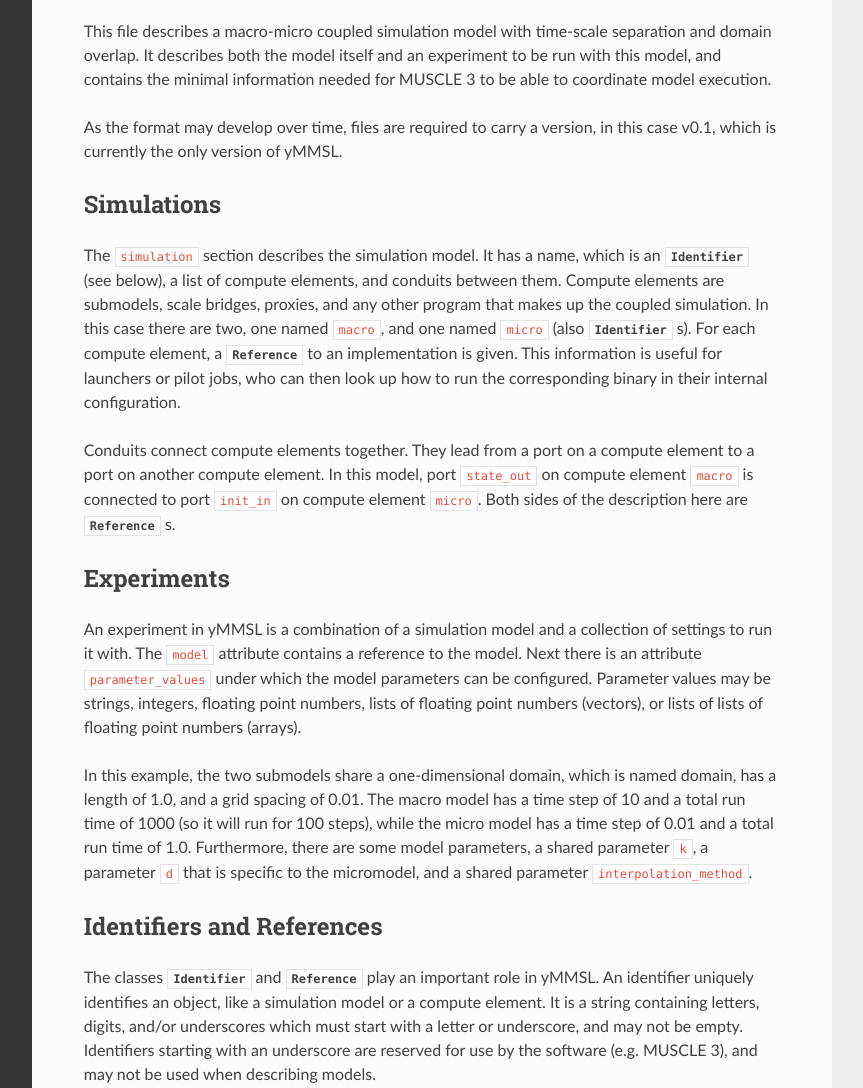
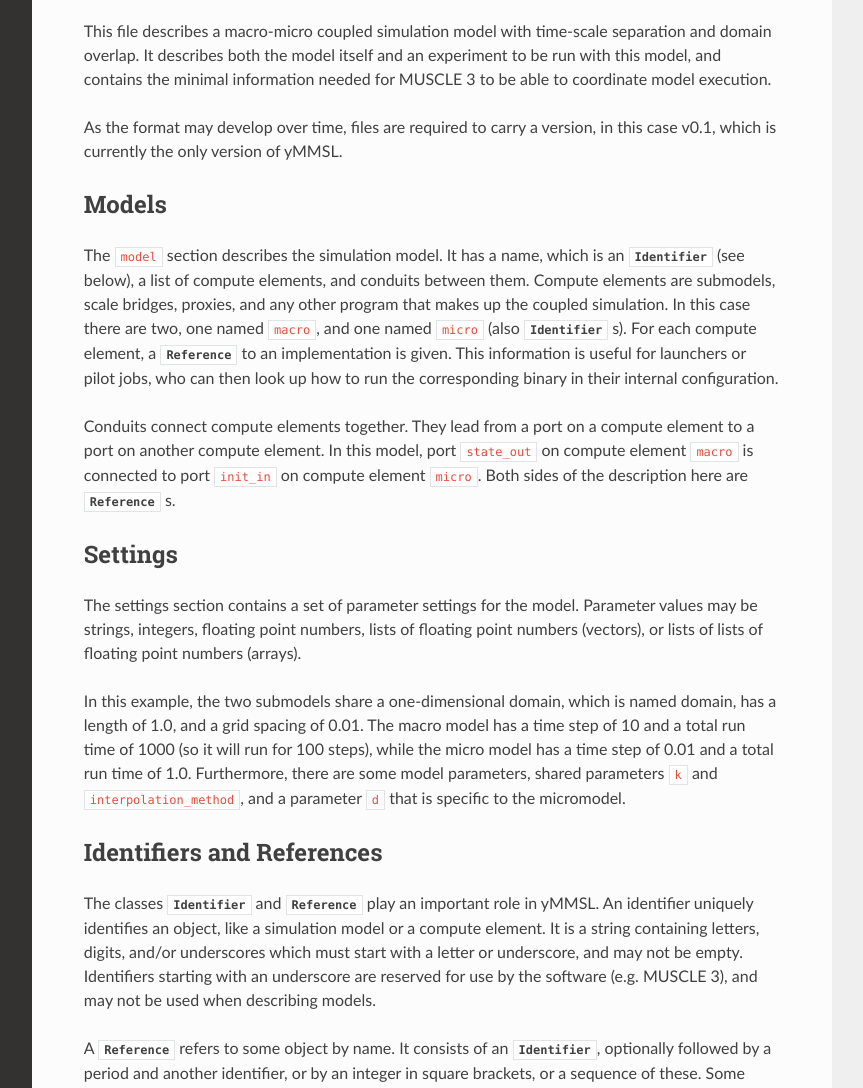
Before and after one commit to multiscale/ymmsl-python, a Sphinx documentation site: the page built from docs/overview.rst, in a window 1280 px wide and 1400 px high, cut to the strip 312-1400 px from the top of the window. Shown: the whole strip, without its empty margins (268-1131 px from the left). Built offline with Sphinx 7.4.7 and the Read the Docs theme 2.0.0, drawn with Linux system fonts in a browser that asks for light colours; pages that are not in the unit, such as notebooks, are missing from menus; some of the changed text lies outside the part shown.

```diff
--- a/docs/overview.rst
+++ b/docs/overview.rst
@@ -15,10 +15,10 @@ needed for MUSCLE 3 to be able to coordinate model execution.
 As the format may develop over time, files are required to carry a version, in
 this case v0.1, which is currently the only version of yMMSL.
 
-Simulations
------------
+Models
+------
 
-The ``simulation`` section describes the simulation model. It has a name, which
+The ``model`` section describes the simulation model. It has a name, which
 is an :class:`Identifier` (see below), a list of compute elements, and conduits
 between them. Compute elements are submodels, scale bridges, proxies, and any
 other program that makes up the coupled simulation. In this case there are two,
@@ -32,23 +32,21 @@ element to a port on another compute element. In this model, port ``state_out``
 on compute element ``macro`` is connected to port ``init_in`` on compute element
 ``micro``. Both sides of the description here are :class:`Reference` s.
 
-Experiments
------------
+Settings
+--------
 
-An experiment in yMMSL is a combination of a simulation model and a collection
-of settings to run it with. The ``model`` attribute contains a reference to the
-model. Next there is an attribute ``parameter_values`` under which the model
-parameters can be configured. Parameter values may be strings, integers,
-floating point numbers, lists of floating point numbers (vectors), or lists of
-lists of floating point numbers (arrays).
+The settings section contains a set of parameter settings for the model.
+Parameter values may be strings, integers, floating point numbers, lists of
+floating point numbers (vectors), or lists of lists of floating point numbers
+(arrays).
 
 In this example, the two submodels share a one-dimensional domain, which is
 named domain, has a length of 1.0, and a grid spacing of 0.01. The macro model
 has a time step of 10 and a total run time of 1000 (so it will run for 100
 steps), while the micro model has a time step of 0.01 and a total run time of
-1.0. Furthermore, there are some model parameters, a shared parameter ``k``, a
-parameter ``d`` that is specific to the micromodel, and a shared parameter
-``interpolation_method``.
+1.0. Furthermore, there are some model parameters, shared parameters ``k`` and
+``interpolation_method``, and a parameter ``d`` that is specific to the
+micromodel.
 
 Identifiers and References
 --------------------------
```
Also changed, not shown: docs/ymmsl_python.rst (+7 -7 lines), 1 other file.
